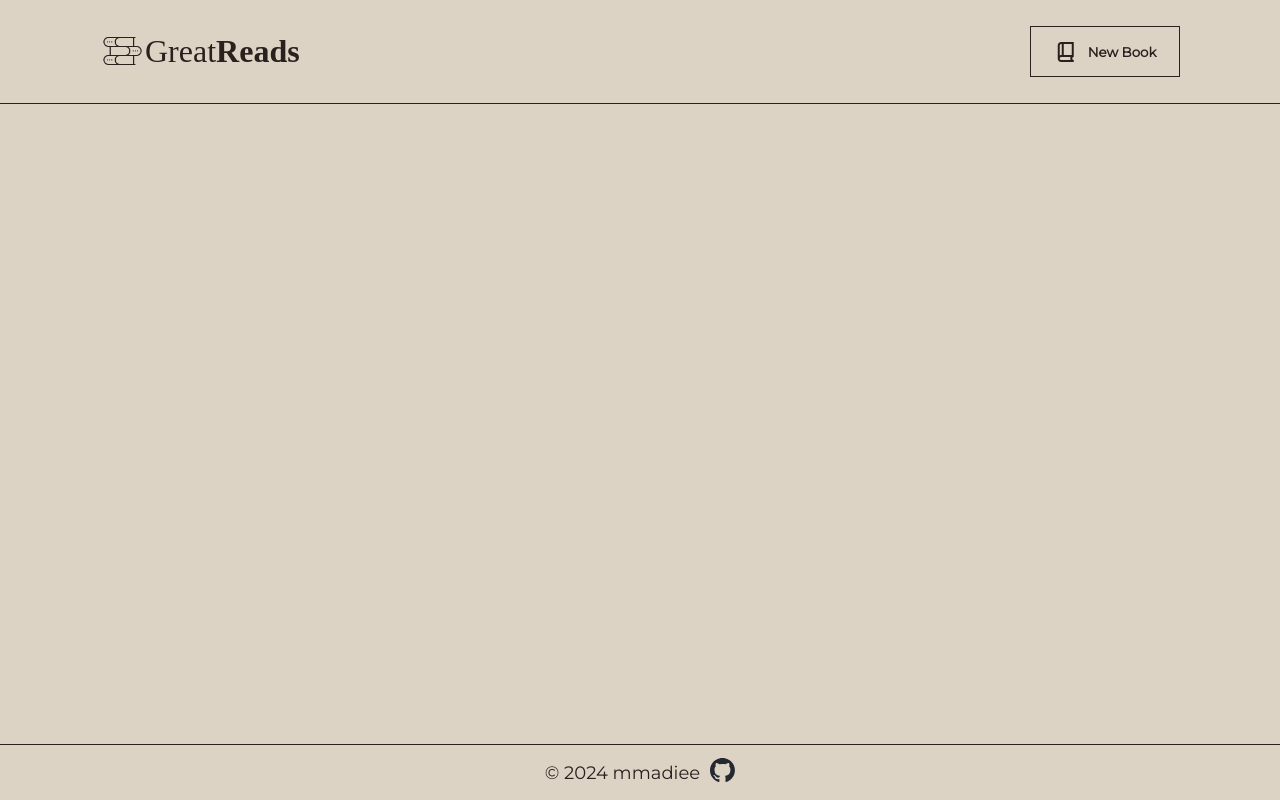
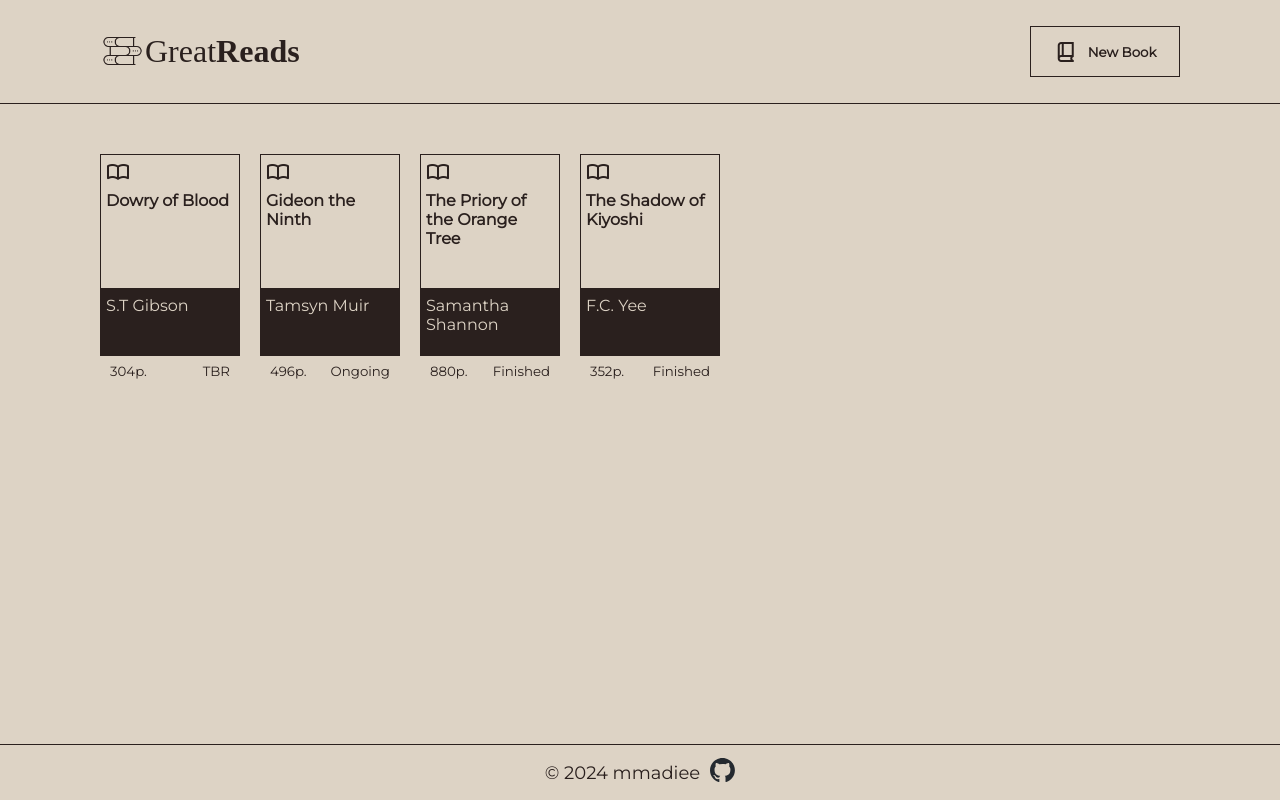
Before and after one commit to mmadiee/odin-library, a plain HTML site: page index.html in a window 1280 px wide. Drawn offline with nearby package versions, Linux system fonts and the light colour scheme; a web font is replaced by a local one.

Commit message:
Displayed Default Books and added stylings

```diff
--- a/index.html
+++ b/index.html
@@ -47,7 +47,11 @@
           </div>
         </div>
       </div>
-      <div class="main"></div>
+      <div class="main">
+        <div class="shelf" id="book-list">
+
+        </div>
+      </div>
       <div class="footer">
         <p>© 2024 mmadiee</p>
         <a href="https://github.com/mmadiee/odin-library" target="_blank"
--- a/library.js
+++ b/library.js
@@ -1,9 +1,9 @@
 // MODAL
-var modal = document.getElementById("newBookModal");
+let modal = document.getElementById("newBookModal");
 
-var btn = document.getElementById("toggleModal");
+let btn = document.getElementById("toggleModal");
 
-var span = document.getElementsByClassName("close")[0];
+let span = document.getElementsByClassName("close")[0];
 
 btn.onclick = function () {
   modal.style.display = "block";
@@ -28,11 +28,67 @@ function Book(title, author, numOfPages, haveRead) {
 }
 
 const myLibrary = [
-  new Book("Gideon the Ninth", "Tamsyn Muir", 496, "Not Finished"),
-  new Book("The Priory of the Orange Tree", "Samantha Shannon", 880, "Finished"),
-  new Book("The Shadow of Kiyoshi", "F.C. Yee", 352, "Finished")
+  new Book("Dowry of Blood", "S.T Gibson", 304, "TBR"),
+  new Book("Gideon the Ninth", "Tamsyn Muir", 496, "Ongoing"),
+  new Book(
+    "The Priory of the Orange Tree",
+    "Samantha Shannon",
+    880,
+    "Finished"
+  ),
+  new Book("The Shadow of Kiyoshi", "F.C. Yee", 352, "Finished"),
 ];
 
-function addBookToLibrary() {
+function addBookToLibrary() {}
 
+function displayBooks() {
+  const shelf = document.getElementById("book-list");
+  shelf.innerHTML = "";
+
+  myLibrary.forEach((book) => {
+    const card = document.createElement("div");
+    card.classList.add("book-area");
+
+    const bookCard = document.createElement("div");
+    bookCard.classList.add("book-card");
+
+    const titleDiv = document.createElement("div");
+    titleDiv.classList.add('title-div')
+
+    const authorDiv = document.createElement("div");
+    authorDiv.classList.add("author-div");
+
+    const bookIcon = document.createElement("span");
+    bookIcon.classList.add('material-symbols-outlined');
+    bookIcon.textContent = `import_contacts`;
+
+    const title = document.createElement("h4");
+    title.textContent = book.title;
+
+    const author = document.createElement("p");
+    author.textContent = `${book.author}`;
+
+    const info = document.createElement("div");
+    info.classList.add("book-info");
+
+    const pages = document.createElement("p");
+    pages.textContent = ` ${book.numOfPages}p.`;
+
+    const status = document.createElement("p");
+    status.textContent = `${book.haveRead}`;
+
+    titleDiv.appendChild(bookIcon);
+    titleDiv.appendChild(title);
+    authorDiv.appendChild(author);
+    info.appendChild(pages);
+    info.appendChild(status);
+
+    bookCard.appendChild(titleDiv);
+    bookCard.appendChild(authorDiv);
+    card.appendChild(bookCard)
+    card.appendChild(info);
+    shelf.appendChild(card);
+  });
 }
+
+displayBooks();
--- a/styles.css
+++ b/styles.css
@@ -208,5 +208,59 @@ label {
 }
 
 label:not(.checkbox label) {
-    margin-top: 10px;
+  margin-top: 10px;
 }
+
+/* Main: Shelf for Books */
+.shelf {
+  margin: 50px 100px;
+  display: grid;
+  grid-template-columns: repeat(auto-fit, minmax(130px, 140px));
+  grid-template-rows: repeat(auto-fit, minmax(170px, 220px));
+  gap: 20px;
+}
+
+.book-card {
+  border: 0.5px solid var(--raisin-black);
+  height: 200px;
+  display: grid;
+  grid-template-rows: 2fr 1fr;
+}
+
+.book-card:hover {
+  cursor: pointer;
+  box-shadow: 5px 5px rgba(0, 0, 0, 0.5);
+  transition: 0.35s;
+}
+
+.book-card:active {
+  box-shadow: 5px 5px var(--raisin-black);
+}
+
+
+
+.author-div{
+  background-color: var(--raisin-black);
+  color: var(--bone);
+}
+
+.title-div h4,
+.author-div p{
+  margin-top: 3px;
+}
+
+.title-div,
+.author-div {
+  padding: 5px;
+}
+
+.book-info {
+  display: flex;
+  justify-content: space-between;
+  margin: 0 10px;
+}
+
+.book-info p {
+  margin: 7px 0;
+  font-size: smaller;
+}
```
